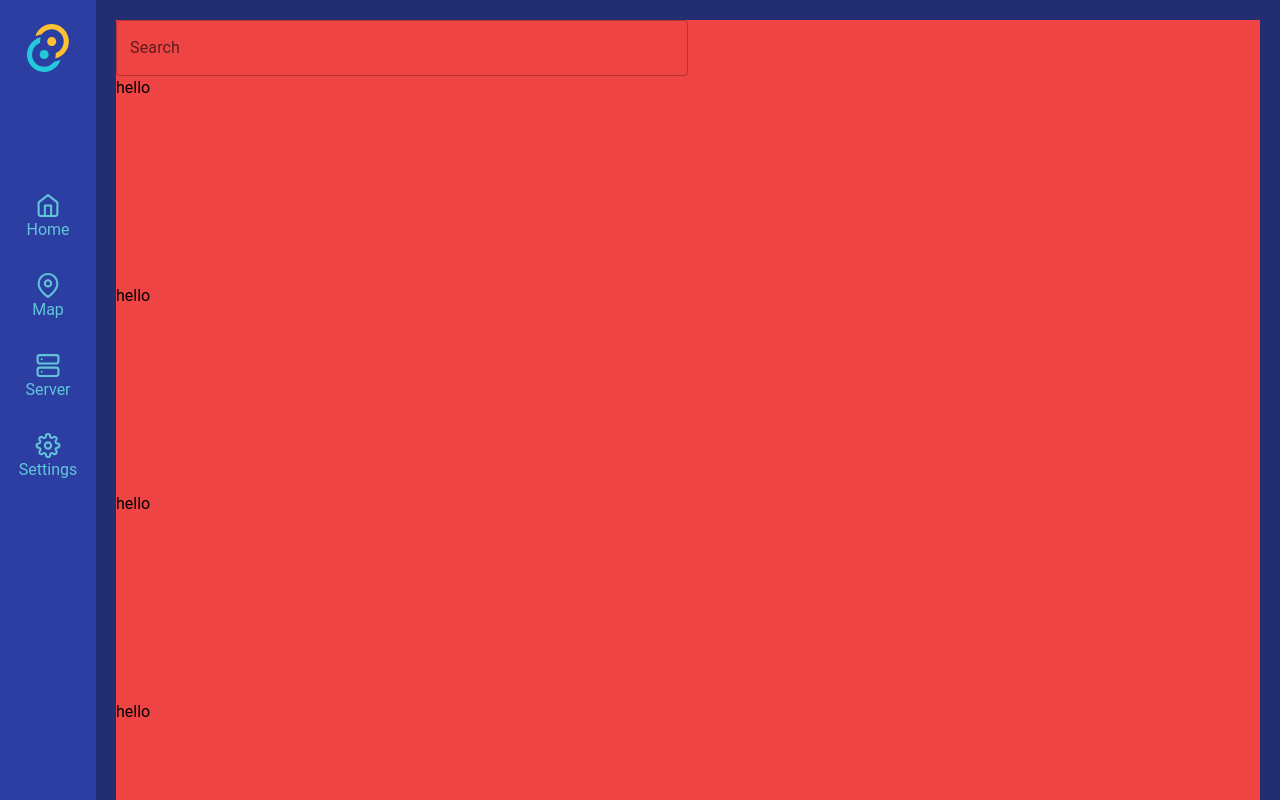
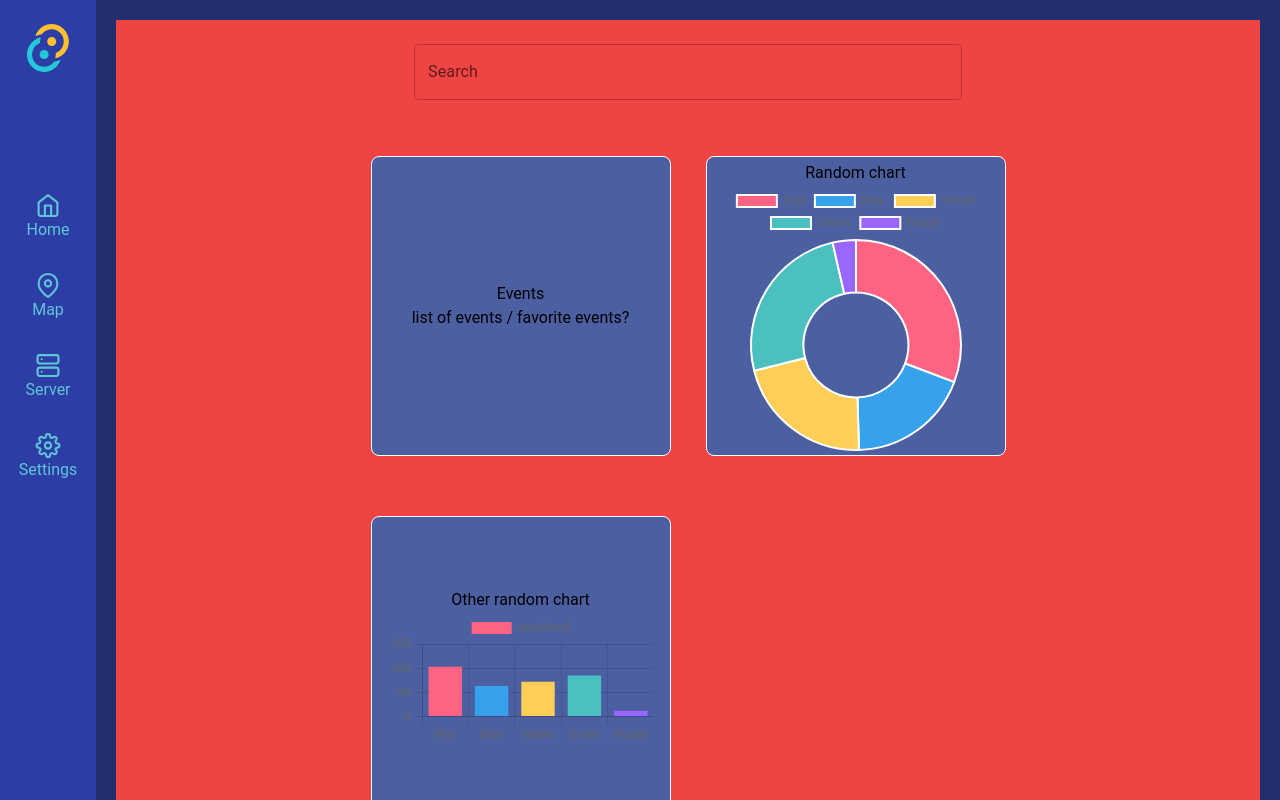
Before and after one commit to SubhayanDas08/ase_grp2, a React (Vite) app in the folder frontend/apps/desktop/: page / in a window 1280 px wide. Built offline with nearby package versions, Linux system fonts and the light colour scheme.

Commit message:
adding random charts and search bar

```diff
--- a/frontend/apps/desktop/src/App.css
+++ b/frontend/apps/desktop/src/App.css
@@ -11,7 +11,7 @@ body {
 
 .sidebarContainer {
   height: 100%;
-  background-color: rgb(44, 62, 162);
+  background-color: rgb(44, 62, 165);
 }
 
 .sidebarItems {
@@ -34,3 +34,25 @@ body {
   height: 50%;
   width: 50%;
 }
+
+.boxContainerWrapper {
+  display: grid;
+  grid-template-columns: repeat(2, 1fr);
+  gap: 20px;
+  max-width: 650px;
+  margin: 0 auto;
+}
+
+.boxContainer {
+  width: 300px;
+  height: 300px;
+  border: 1px solid #ffffff;
+  padding: 16px;
+  border-radius: 8px;
+  background-color: #4b5fa1;
+  margin: 20px auto;
+  display: flex;
+  flex-direction: column;
+  align-items: center;
+  justify-content: center;
+}
--- a/frontend/apps/desktop/src/pages/Home.tsx
+++ b/frontend/apps/desktop/src/pages/Home.tsx
@@ -1,30 +1,83 @@
-//import {useState} from "react";
+import { useState } from 'react';
 import TextField from '@mui/material/TextField';
+import { useNavigate } from 'react-router-dom';
+import { Bar, Doughnut } from 'react-chartjs-2';
+import {Chart as ChartJS, CategoryScale, LinearScale, BarElement, Title, Tooltip, Legend, ArcElement, } from 'chart.js';
 
+ChartJS.register(CategoryScale, LinearScale, BarElement, Title, Tooltip, Legend, ArcElement);
 
 export default function Home() {
-    return(
-        <div className="bg-red-500">
-            <div className="w-1/2 items-center">
+  const [searchInput, setSearchInput] = useState('');
+  const [searchValue, setSearchValue] = useState('');
+  const nav = useNavigate();
+
+  const handleSearchChange = (event: React.ChangeEvent<HTMLInputElement>) => {
+    setSearchInput(event.target.value);
+  };
+
+  const generateRandomData = () => {
+    return Array.from({ length: 5 }, () => Math.floor(Math.random() * 100) + 10);
+  };
+
+  const data = {
+    labels: ['Red', 'Blue', 'Yellow', 'Green', 'Purple'],
+    datasets: [
+      {
+        data: generateRandomData(),
+        backgroundColor: ['#FF6384', '#36A2EB', '#FFCE56', '#4BC0C0', '#9966FF'],
+        hoverBackgroundColor: ['#FF6384', '#36A2EB', '#FFCE56', '#4BC0C0', '#9966FF'],
+      },
+    ],
+  };
+
+  const pressEnter = (event: React.KeyboardEvent<HTMLInputElement>) => {
+    if (event.key == 'Enter') {
+      setSearchValue(searchInput);
+      if (searchInput.toLowerCase() == 'map'){
+        nav('/map');
+      }
+      if (searchInput.toLowerCase() == 'server'){
+        nav('/server');
+      }
+      if (searchInput.toLowerCase() == 'settings'){
+        nav('/settings');
+      }
+    }
+  };
+
+  return (
+    <div className="bg-red-500 p-6">
+      <div className="w-1/2 mx-auto">
         <TextField
           id="outlined-basic"
           variant="outlined"
           fullWidth
           label="Search"
+          value={searchInput}
+          onChange={handleSearchChange}
+          onKeyDown={pressEnter}
         />
       </div>
-        <div className="h-52">
-            hello
+
+      <div className="h-3 mt-6">
       </div>
-        <div className="h-52">
-            hello
+
+      <div className="boxContainerWrapper">
+        <div className='boxContainer'>
+            <h2>Events</h2>
+            <p> list of events / favorite events? </p>
         </div>
-        <div className="h-52">
-            hello
+
+        <div className='boxContainer'>
+            <h2 style={{ textAlign: 'center' }}>Random chart</h2>
+            <Doughnut data={data} />
         </div>
-        <div className="h-52">
-            hello
+
+        <div className='boxContainer'>
+            <h2 style = {{ textAlign:'center' }}>Other random chart</h2>
+            <Bar data={data} />
         </div>
       </div>
-    )
+    </div>
+  );
 }
```
Also changed, not shown: frontend/apps/desktop/package.json (+5 -3 lines), 1 other file (tests, documents, lock files or other folders). Lines whose indentation alone changed are shown as unchanged.
